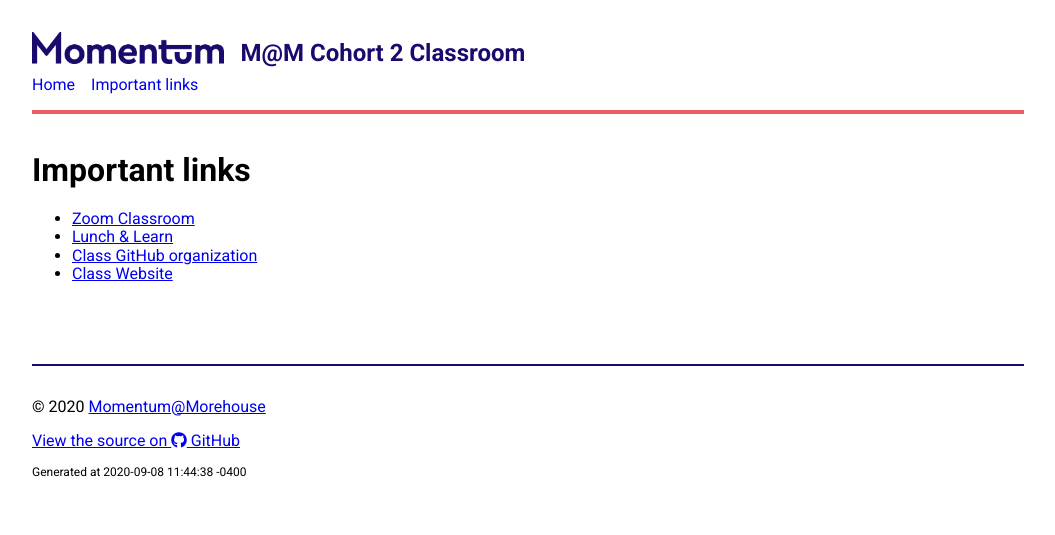
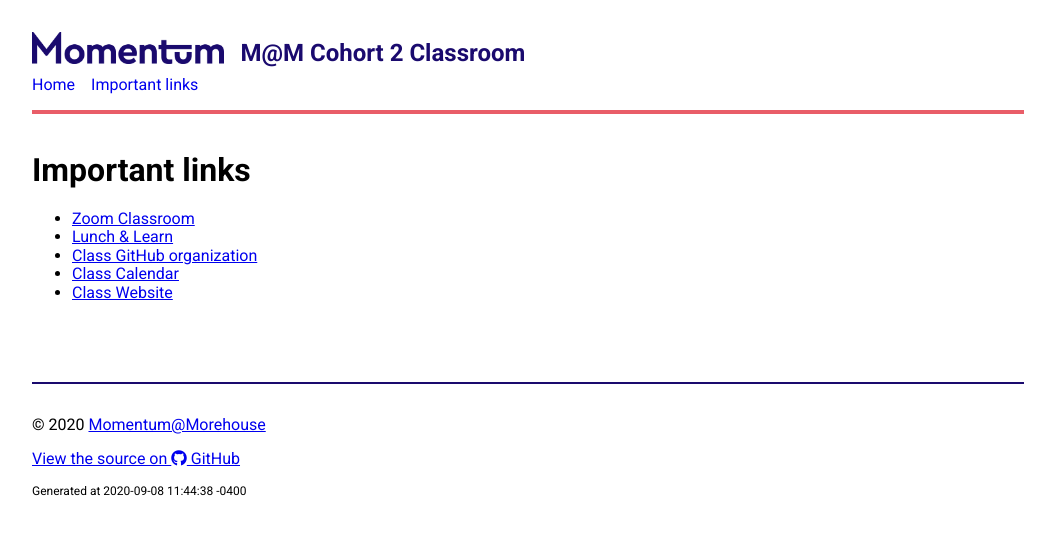
Before and after one commit to Momentum-Morehouse-2/Momentum-Morehouse-2.github.io, a Jekyll site: the page built from links.md, in a window 1280 px wide. Shown: the top 535 px of the page, without its empty margins (112-1167 px from the left). Built offline with Jekyll 4.4.1, drawn with Linux system fonts in a browser that asks for light colours; nearby versions of some CDN libraries; our own code applies the rules of GitHub Pages for plain Markdown files.

Commit message:
add class calendar

```diff
--- a/links.md
+++ b/links.md
@@ -7,6 +7,7 @@ permalink: /links/
 * [Zoom Classroom](https://us02web.zoom.us/j/86959899344?pwd=bUlMczQ4WFkvZm5uam4vTFo2djdEdz09)
 * [Lunch & Learn](https://us02web.zoom.us/j/87916737884?pwd=VkhhU0EvVHZRUjhRaUc2aHd2bHk3Zz09)
 * [Class GitHub organization](https://github.com/momentum-morehouse)
+* [Class Calendar](https://docs.google.com/document/d/1oFUW8xmt4MZFyJN38GLqebsvJy-BmIkX8OiGGov_M2E/edit?usp=sharing)
 * [Class Website](https://momentum-morehouse-2.github.io/)
 
 <!-- ## Phase 4 and Demos
```
